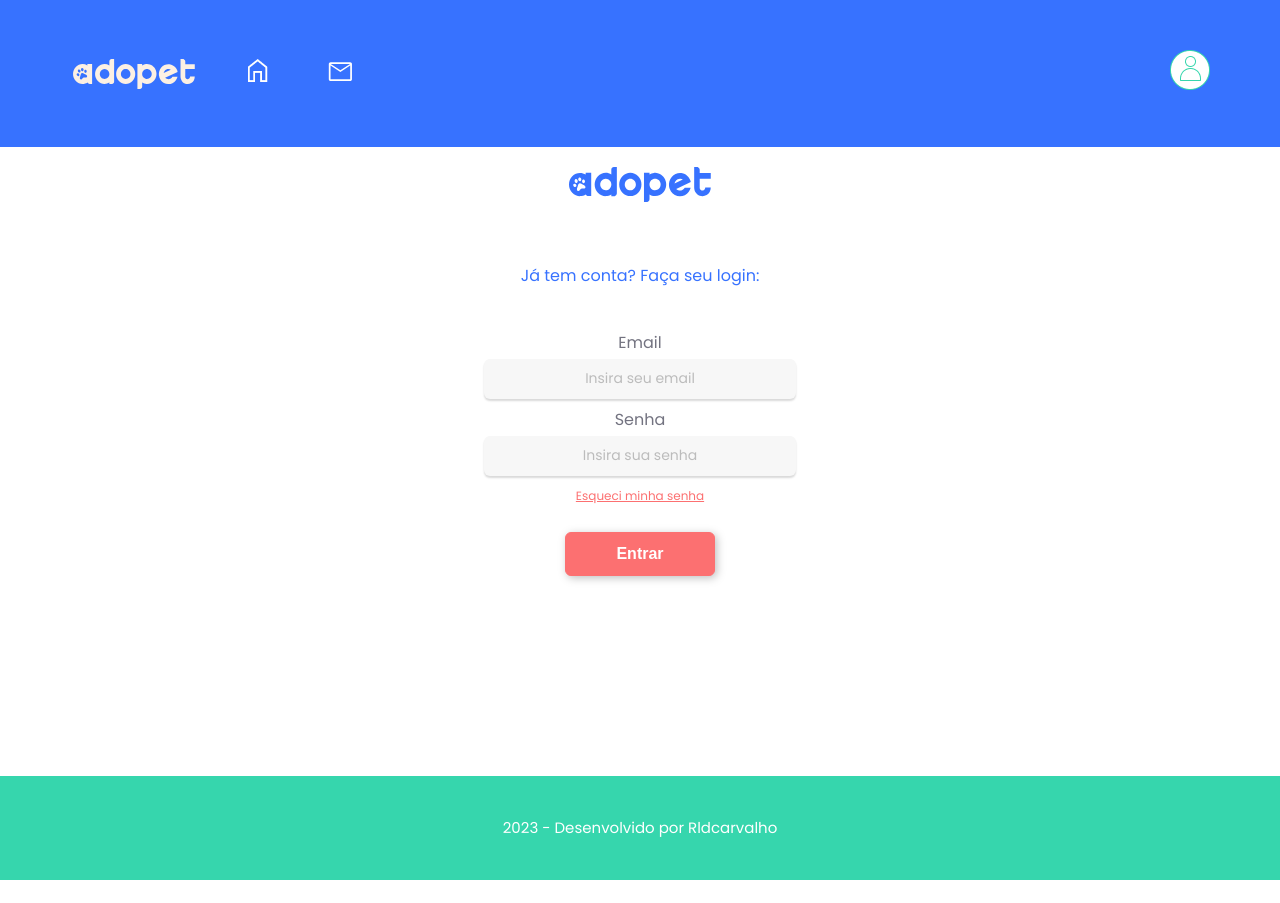
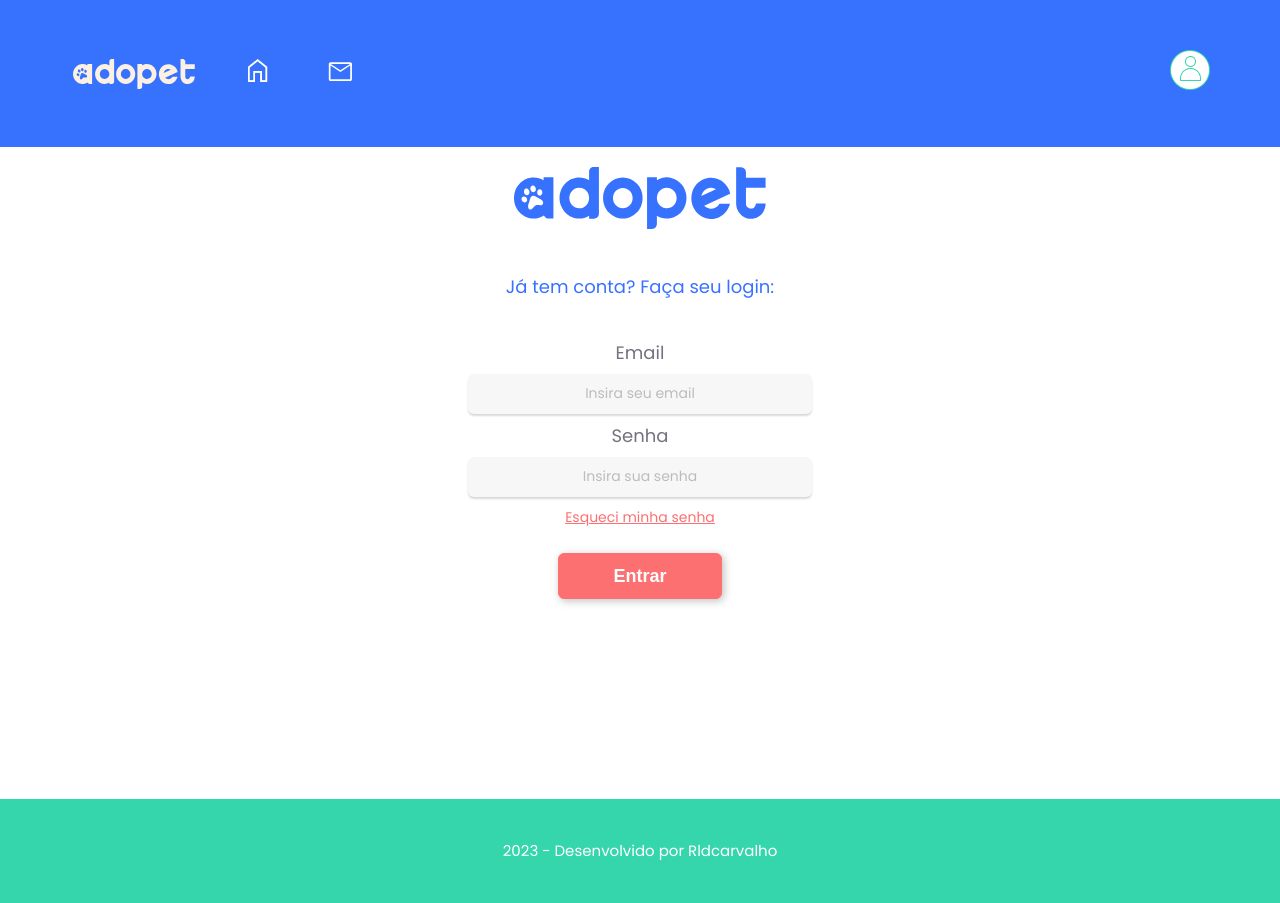
Before and after one commit to rldcarvalho/projeto-adopet, an Angular app: page / in a window 1280 px wide. Before the commit the page ends 880 px from the top, so only its background shows below. Built offline with nearby package versions, Linux system fonts and the light colour scheme.

Commit message:
Style home-signin tablet display

```diff
--- a/src/app/components/home/signin/signin.component.scss
+++ b/src/app/components/home/signin/signin.component.scss
@@ -51,7 +51,43 @@
 
   &__btn {
     width: 150px;
-    padding: 12px;
+    padding: 10px;
     margin: 0 auto 200px;
   }
 }
+
+@media (min-width: 768px) {
+  .signin {
+    background-size: auto;
+    background-position: right 0;
+
+    &__img-logo {
+      height: 62px;
+      padding-bottom: 40px;
+    }
+
+    &__subtitle {
+      font-size: 18px;
+      line-height: 21px;
+    }
+
+    &__label {
+      font-size: 18px;
+      padding-bottom: 8px;
+    }
+
+    &__input {
+      width: 344px;
+    }
+
+    &__recuperar-senha {
+      font-size: 14px;
+    }
+
+    .btn {
+      width: 164px;
+      font-size: 18px;
+      line-height: 24px;
+    }
+  }
+}
```
